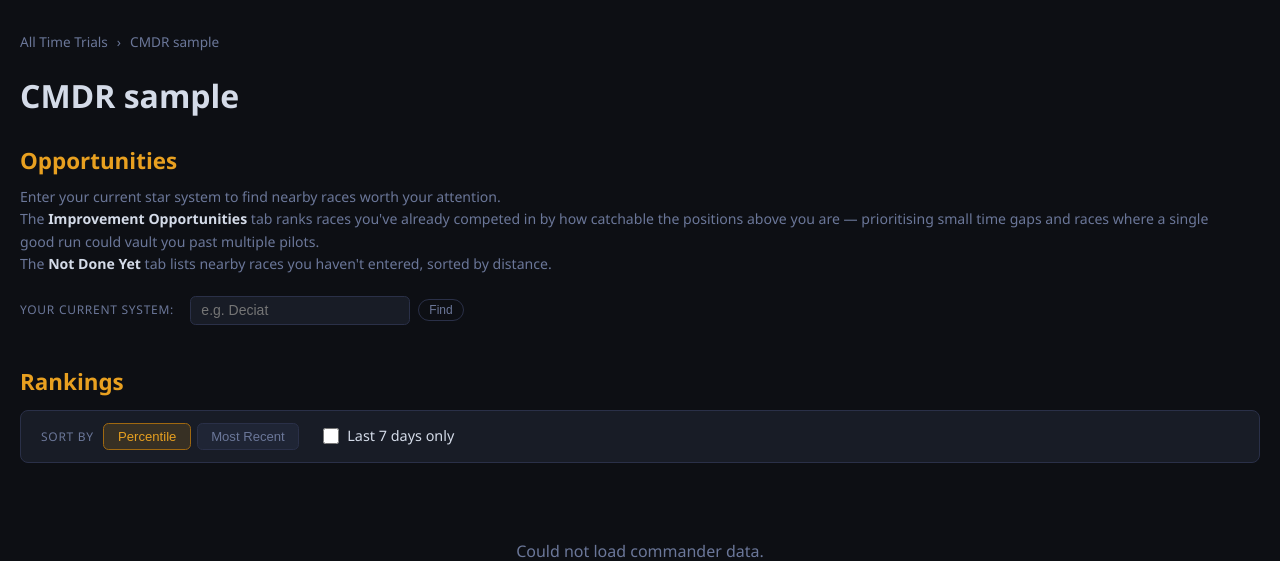
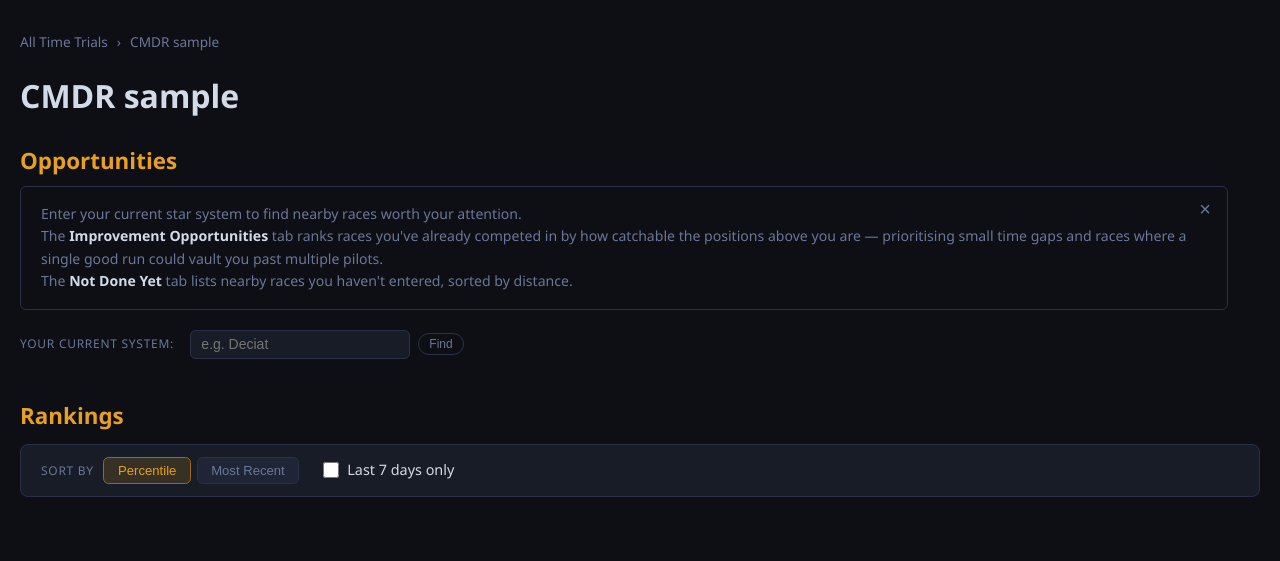
Before and after one commit to vladigor/ed-timetrials-leaderboard, a FastAPI app: a page that uses templates/cmdr.html in a window 1280 px wide. Shown: the part 71-632 px from the top of the page. Run offline with FastAPI, Linux system fonts and the light colour scheme.

Commit message:
Hide opportunities intro text

```diff
--- a/static/css/style.css
+++ b/static/css/style.css
@@ -1202,8 +1202,30 @@ a:hover { text-decoration: underline; }
   line-height: 1.6;
   margin: 0 0 1.25rem;
   max-width: 150ch;
+  border: 1px solid var(--border);
+  border-radius: .375rem;
+  padding: 1rem 1.25rem;
+  position: relative;
 }
 .section-intro strong { color: var(--text); }
+.section-intro-close {
+  position: absolute;
+  top: .5rem;
+  right: .5rem;
+  background: transparent;
+  border: none;
+  color: var(--text-muted);
+  font-size: 1.25rem;
+  line-height: 1;
+  cursor: pointer;
+  padding: .25rem .5rem;
+  border-radius: .25rem;
+  transition: all 0.2s;
+}
+.section-intro-close:hover {
+  color: var(--text);
+  background: var(--surface2);
+}
 .rankings-heading {
   margin-top: 0;
   margin-bottom: .75rem;
--- a/static/js/cmdr.js
+++ b/static/js/cmdr.js
@@ -33,6 +33,8 @@ const filterCheck   = document.getElementById('filter-recent');
 const nendyInput    = document.getElementById('nendy-system');
 const nendyFindBtn  = document.getElementById('nendy-find');
 const nearbySection = document.getElementById('nearby-section');
+const oppsIntro     = document.getElementById('opps-intro');
+const oppsIntroClose = document.getElementById('opps-intro-close');
 
 // ── Init ───────────────────────────────────────────────────────────────────
 async function init() {
@@ -73,6 +75,22 @@ async function init() {
     if (savedSystem) {
       nendyInput.value = savedSystem;
       nearbyFind();
+    }
+
+    // Check if intro was previously hidden
+    const introHidden = localStorage.getItem('tt_opps_intro_hidden') === 'true';
+    if (introHidden && oppsIntro) {
+      oppsIntro.style.display = 'none';
+    }
+
+    // Close button handler
+    if (oppsIntroClose) {
+      oppsIntroClose.addEventListener('click', () => {
+        if (oppsIntro) {
+          oppsIntro.style.display = 'none';
+          localStorage.setItem('tt_opps_intro_hidden', 'true');
+        }
+      });
     }
   }
 
--- a/templates/cmdr.html
+++ b/templates/cmdr.html
@@ -22,7 +22,8 @@
 
     <div class="nearby-section" id="nearby-section">
       <h2 class="cmdr-section-heading nearby-section-heading">Opportunities</h2>
-      <p class="section-intro">
+      <p class="section-intro" id="opps-intro">
+        <button class="section-intro-close" id="opps-intro-close" aria-label="Close" title="Hide this help text">×</button>
         Enter your current star system to find nearby races worth your attention.
         <br/>
         The <strong>Improvement Opportunities</strong> tab ranks races you've already competed in
```
